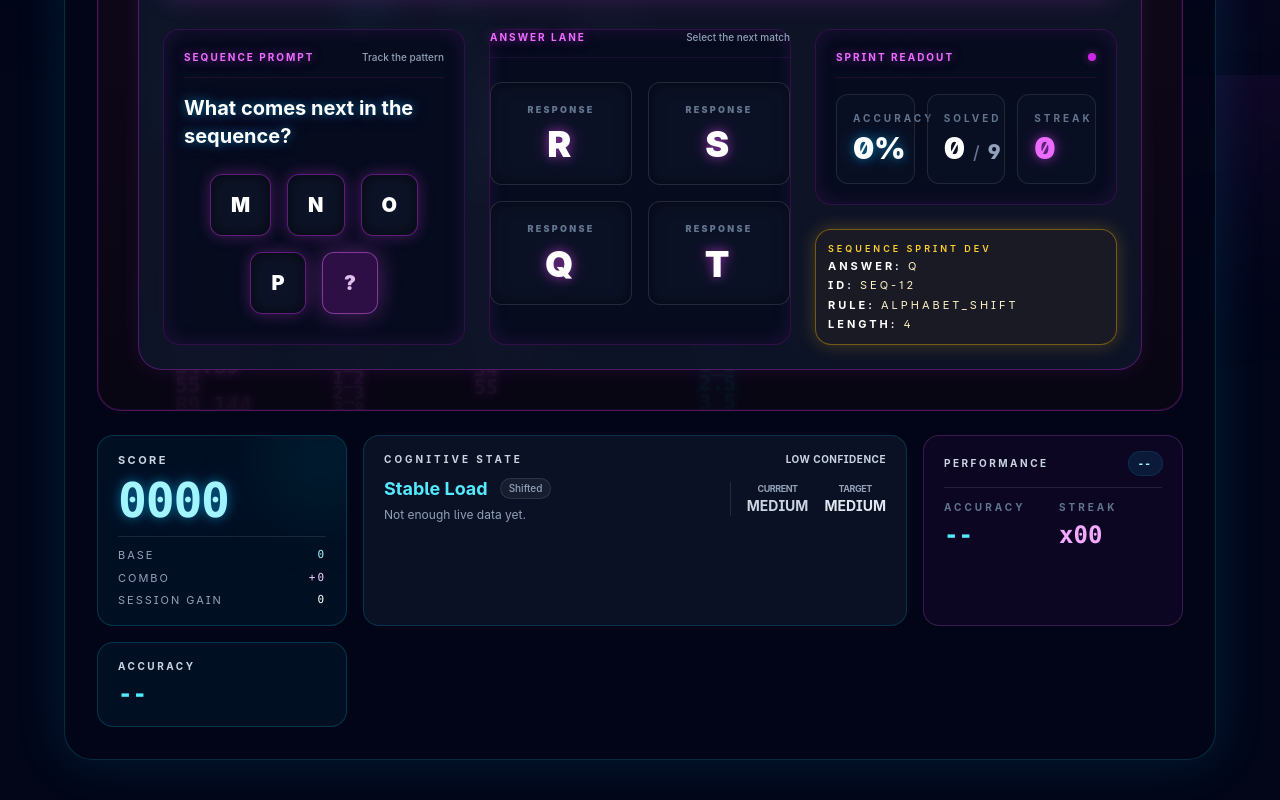
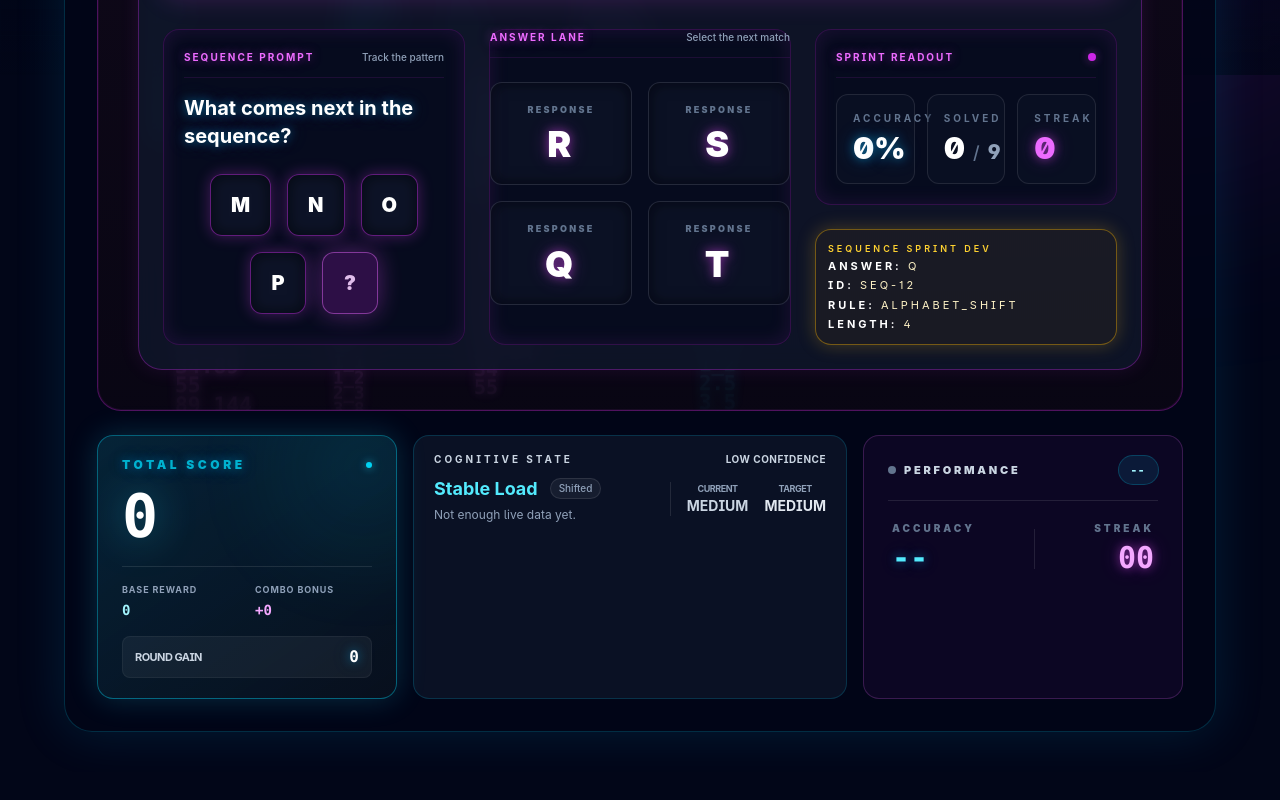
Before and after one commit to Breedlove-Jason/takeneuroiq, a React (Vite) app: page /arena in a window 1280 px wide. Shown: the part 725-1525 px from the top of the page. After the commit the page ends 1497 px from the top, so only its background shows below. Built offline with nearby package versions, Linux system fonts and the light colour scheme.

Commit message:
Refactor scoring logic in Arena component: streamline combo scoring calculations; enhance score breakdown with detailed metrics; improve UI elements for clarity and engagement.

```diff
--- a/src/pages/Arena.jsx
+++ b/src/pages/Arena.jsx
@@ -284,29 +284,21 @@ function getFeedbackBadgeClass(feedback, isCyber) {
 }
 
 const BASE_CORRECT_ANSWER_SCORE = 100;
-
-function getComboScoreValue(streak = 0) {
-  if (streak >= 6) {
-    return 400;
-  }
-  if (streak >= 4) {
-    return 300;
-  }
-  if (streak >= 2) {
-    return 200;
-  }
-  return 100;
-}
+const MAX_COMBO_MULTIPLIER = 4;
 
 function getComboMultiplier(streak = 0) {
-  return getComboScoreValue(streak) / BASE_CORRECT_ANSWER_SCORE;
+  const normalizedStreak = Number.isFinite(streak)
+    ? Math.max(0, Math.floor(streak))
+    : 0;
+
+  return Math.min(MAX_COMBO_MULTIPLIER, Math.max(1, normalizedStreak));
 }
 
 function getSequenceSprintOverflowComboMultiplier(overflowSolvedCount = 0) {
   if (overflowSolvedCount <= 0) {
     return 1;
   }
-  return Math.max(2, Math.min(4, overflowSolvedCount + 1));
+  return Math.min(MAX_COMBO_MULTIPLIER, Math.max(2, overflowSolvedCount + 1));
 }
 
 function getScoreAwardBreakdown({
@@ -316,30 +308,51 @@ function getScoreAwardBreakdown({
   sequenceTotalCount = 0,
 } = {}) {
   const baseAward = BASE_CORRECT_ANSWER_SCORE;
-  const comboTierScore = getComboScoreValue(streak);
-  const streakComboBonus = Math.max(0, comboTierScore - baseAward);
-
-  const overflowSolvedCount =
-    puzzleType === PUZZLE_TYPES.SEQUENCE_SPRINT
-      ? Math.max(0, sequenceSolvedCount - sequenceTotalCount)
-      : 0;
-  const overflowMultiplier = getSequenceSprintOverflowComboMultiplier(
-    overflowSolvedCount,
-  );
-  const sequenceOverflowBonus =
-    puzzleType === PUZZLE_TYPES.SEQUENCE_SPRINT
-      ? BASE_CORRECT_ANSWER_SCORE * Math.max(0, overflowMultiplier - 1)
-      : 0;
-
-  const comboBonusAward = streakComboBonus + sequenceOverflowBonus;
+  const isSequenceSprint = puzzleType === PUZZLE_TYPES.SEQUENCE_SPRINT;
+  const normalizedSequenceSolvedCount = Math.max(0, sequenceSolvedCount);
+  const normalizedSequenceTotalCount = Math.max(0, sequenceTotalCount);
+  const sequenceFinishLineReached =
+    isSequenceSprint &&
+    normalizedSequenceTotalCount > 0 &&
+    normalizedSequenceSolvedCount >= normalizedSequenceTotalCount;
+  const sequenceOverflowSolvedCount = isSequenceSprint
+    ? Math.max(
+        0,
+        normalizedSequenceSolvedCount - normalizedSequenceTotalCount,
+      )
+    : 0;
+
+  const streakComboMultiplier = getComboMultiplier(streak);
+  const sequenceOverflowComboMultiplier =
+    getSequenceSprintOverflowComboMultiplier(sequenceOverflowSolvedCount);
+  const comboScoreValue = isSequenceSprint
+    ? sequenceOverflowSolvedCount > 0
+      ? BASE_CORRECT_ANSWER_SCORE * getComboMultiplier(sequenceOverflowSolvedCount + 1)
+      : baseAward
+    : BASE_CORRECT_ANSWER_SCORE * streakComboMultiplier;
+  const comboMultiplier = Math.max(1, comboScoreValue / baseAward);
+  const comboBonusAward = Math.max(0, comboScoreValue - baseAward);
 
   return {
     baseAward,
+    comboMultiplier,
+    comboScoreValue,
     comboBonusAward,
     totalAwarded: baseAward + comboBonusAward,
-    streakComboBonus,
-    sequenceOverflowBonus,
-    overflowMultiplier,
+    streakComboMultiplier,
+    sequenceOverflowSolvedCount,
+    sequenceOverflowComboMultiplier,
+    sequenceFinishLineReached,
+    scoreStateLabel:
+      comboMultiplier > 1
+        ? isSequenceSprint
+          ? "Finish-line combo"
+          : "Combo bonus"
+        : isSequenceSprint
+          ? sequenceFinishLineReached
+            ? "Finish line reached"
+            : "Lane build"
+          : "Base award",
   };
 }
 
@@ -808,8 +821,10 @@ function Arena({ theme }) {
     getSequenceSprintOverflowComboMultiplier(sequenceOverflowSolvedCount);
   const sequenceSprintComboLabel =
     sequenceOverflowSolvedCount > 0
-      ? `x${sequenceSprintComboMultiplier} Combo`
-      : null;
+      ? `Finish-line x${sequenceSprintComboMultiplier}`
+      : sequenceVisibleSolvedCount >= sequenceTotalCount
+        ? "Finish line cleared"
+        : null;
   const sequenceSprintProgress = getSequenceSprintProgressPercent({
     solvedCount: sequenceVisibleSolvedCount,
     totalCount: sequenceTotalCount,
@@ -1006,6 +1021,12 @@ function Arena({ theme }) {
       const computedFinalSessionDataWithLatest = {
         ...computedFinalSessionData,
         score,
+        totalScore: score,
+        baseScoreEarned,
+        comboBonusEarned,
+        roundScoreEarned: baseScoreEarned + comboBonusEarned,
+        comboMultiplier: lastScoreGain?.comboMultiplier ?? 1,
+        lastScoreGain,
         accuracy: accuracyValue,
         bestStreak,
         puzzlesSeen,
@@ -1051,6 +1072,9 @@ function Arena({ theme }) {
     totalAnswers,
     correctAnswers,
     score,
+    baseScoreEarned,
+    comboBonusEarned,
+    lastScoreGain,
     bestStreak,
     puzzlesSeen,
     recentAnswerHistory,
@@ -1267,9 +1291,13 @@ function Arena({ theme }) {
         baseAward: 0,
         comboBonusAward: 0,
         totalAwarded: 0,
-        streakComboBonus: 0,
-        sequenceOverflowBonus: 0,
-        overflowMultiplier: 1,
+        comboMultiplier: 1,
+        comboScoreValue: 0,
+        streakComboMultiplier: 1,
+        sequenceOverflowSolvedCount: 0,
+        sequenceOverflowComboMultiplier: 1,
+        sequenceFinishLineReached: false,
+        scoreStateLabel: "Base award",
       });
       setFeedback(adaptiveFeedback);
     }
@@ -2362,12 +2390,43 @@ function Arena({ theme }) {
       ? 0
       : Math.round((correctAnswers / totalAnswers) * 100);
   const totalScore = score;
-  const sessionScoreEarned = baseScoreEarned + comboBonusEarned;
-  const comboScoreEarned = comboBonusEarned;
+  const roundScoreEarned = baseScoreEarned + comboBonusEarned;
+  const sessionScoreEarned = roundScoreEarned;
   const comboMultiplier =
     totalAnswers === 0
       ? null
       : getComboMultiplier(streak);
+  const scoreBreakdown = useMemo(() => {
+    const displayComboMultiplier =
+      lastScoreGain?.comboMultiplier ?? comboMultiplier ?? 1;
+
+    return {
+      totalScore,
+      baseScoreEarned,
+      comboBonusEarned,
+      roundScoreEarned,
+      sessionScoreEarned,
+      comboMultiplier: displayComboMultiplier,
+      comboStateLabel:
+        lastScoreGain?.scoreStateLabel ??
+        (totalAnswers === 0
+          ? "Awaiting first solve"
+          : displayComboMultiplier > 1
+            ? "Combo bonus"
+            : "Base award"),
+      lastGain: lastScoreGain?.totalAwarded ?? 0,
+      lastScoreGain,
+    };
+  }, [
+    totalScore,
+    baseScoreEarned,
+    comboBonusEarned,
+    roundScoreEarned,
+    sessionScoreEarned,
+    totalAnswers,
+    comboMultiplier,
+    lastScoreGain,
+  ]);
   const gridRecallPhaseLabel =
     gridRecallPhase === "memorize" ? "Memorization Phase" : "Recall Phase";
   const gridRecallMatrix = useMemo(
@@ -3040,22 +3099,19 @@ function Arena({ theme }) {
                 <div className="mt-6 w-full max-w-3xl rounded-2xl border border-cyan-400/20 bg-slate-900/65 px-6 py-5 backdrop-blur-sm">
                   <div className="flex flex-wrap items-center justify-between gap-3 border-b border-white/10 pb-3">
                     <p className="text-[10px] font-black uppercase tracking-[0.3em] text-cyan-300/80">
-                      Score Breakdown
+                      Total Score
                     </p>
-                    {activePuzzleType === PUZZLE_TYPES.SEQUENCE_SPRINT &&
-                      sequenceOverflowSolvedCount > 0 && (
-                        <span className="rounded-full border border-fuchsia-400/40 bg-fuchsia-500/10 px-3 py-1 text-[10px] font-black uppercase tracking-[0.2em] text-fuchsia-200">
-                          Finish-Line Combo x{sequenceSprintComboMultiplier}
-                        </span>
-                      )}
+                    <span className="rounded-full border border-cyan-400/20 bg-cyan-500/10 px-3 py-1 text-[10px] font-black uppercase tracking-[0.2em] text-cyan-100">
+                      {scoreBreakdown.comboStateLabel}
+                    </span>
                   </div>
-                  <div className="mt-4 grid gap-3 text-left sm:grid-cols-3">
+                  <div className="mt-4 grid gap-3 text-left sm:grid-cols-2">
                     <div className="rounded-xl border border-white/10 bg-white/5 px-4 py-3">
                       <p className="text-[10px] font-bold uppercase tracking-[0.2em] text-slate-400">
                         Base Score
                       </p>
                       <p className="mt-1 font-mono text-2xl font-black text-cyan-200">
-                        {baseScoreEarned.toLocaleString()}
+                        {scoreBreakdown.baseScoreEarned.toLocaleString()}
                       </p>
                     </div>
                     <div className="rounded-xl border border-white/10 bg-white/5 px-4 py-3">
@@ -3063,15 +3119,25 @@ function Arena({ theme }) {
                         Combo Bonus
                       </p>
                       <p className="mt-1 font-mono text-2xl font-black text-fuchsia-200">
-                        +{comboScoreEarned.toLocaleString()}
+                        +{scoreBreakdown.comboBonusEarned.toLocaleString()}
                       </p>
                     </div>
                     <div className="rounded-xl border border-cyan-300/30 bg-cyan-400/10 px-4 py-3">
                       <p className="text-[10px] font-bold uppercase tracking-[0.2em] text-cyan-200/80">
-                        Final Total
+                        Round Gain
                       </p>
                       <p className="mt-1 font-mono text-2xl font-black text-white">
-                        {sessionScoreEarned.toLocaleString()}
+                        +{scoreBreakdown.roundScoreEarned.toLocaleString()}
+                      </p>
+                    </div>
+                    <div className="rounded-xl border border-white/10 bg-white/5 px-4 py-3">
+                      <p className="text-[10px] font-bold uppercase tracking-[0.2em] text-slate-400">
+                        Last Gain
+                      </p>
+                      <p className="mt-1 font-mono text-2xl font-black text-emerald-200">
+                            {scoreBreakdown.lastGain > 0
+                              ? `+${scoreBreakdown.lastGain.toLocaleString()}`
+                              : "--"}
                       </p>
                     </div>
                   </div>
@@ -3574,77 +3640,72 @@ function Arena({ theme }) {
             </div>
           </div>
 
-          <div className="mt-6 grid gap-4 xl:grid-cols-[250px_minmax(0,1fr)_260px]">
+          <div className="mt-6 grid gap-4 xl:grid-cols-[300px_minmax(0,1fr)_320px]">
             <div
-              className={`relative overflow-hidden rounded-2xl border px-5 py-4 ${
+              className={`relative overflow-hidden rounded-2xl border px-6 py-5 ${
                 isCyber
-                  ? "border-cyan-400/20 bg-cyan-400/5"
-                  : "border-slate-200 bg-slate-50"
+                  ? "border-cyan-400/40 bg-[linear-gradient(145deg,rgba(34,211,238,0.15)_0%,rgba(8,16,30,0.95)_100%)] shadow-[0_0_30px_rgba(34,211,238,0.2)]"
+                  : "border-slate-200 bg-slate-50 shadow-sm"
               }`}
             >
               {isCyber && (
-                <div className="pointer-events-none absolute -right-6 -top-6 h-24 w-24 rounded-full bg-cyan-400/10 blur-2xl" />
+                <div className="pointer-events-none absolute -right-8 -top-8 h-32 w-32 rounded-full bg-cyan-400/20 blur-3xl animate-pulse" />
               )}
-              <p
-                className={`text-[11px] font-bold uppercase tracking-[0.22em] ${
-                  isCyber ? "text-slate-300" : "text-slate-500"
+              <div className="flex items-center justify-between">
+                <p
+                  className={`text-[12px] font-black uppercase tracking-[0.3em] ${
+                    isCyber ? "text-cyan-400/80 text-glow-blue" : "text-slate-500"
+                  }`}
+                >
+                  Total Score
+                </p>
+                {isCyber && (
+                  <div className="h-1.5 w-1.5 rounded-full bg-cyan-400 shadow-[0_0_8px_rgba(34,211,238,0.8)]" />
+                )}
+              </div>
+              <div
+                className={`mt-3 font-mono text-[clamp(2.5rem,5vw,3.75rem)] font-black leading-none tracking-tighter ${
+                  isCyber
+                    ? "text-white drop-shadow-[0_0_20px_rgba(34,211,238,0.4)]"
+                    : "text-slate-900"
                 }`}
               >
-                SCORE
-              </p>
-              <div
-                className={`mt-2 font-mono text-[clamp(2rem,4vw,3rem)] font-black leading-none tracking-tight ${
-                  isCyber
-                    ? "text-cyan-200 text-glow-blue"
-                    : "text-cyan-700"
-                }`}
-              >
-                {totalScore.toString().padStart(4, "0")}
+                {scoreBreakdown.totalScore.toLocaleString()}
               </div>
-              <div className="mt-3 space-y-1.5 border-t border-white/10 pt-2.5 text-[11px]">
-                <div className="flex items-center justify-between gap-2 uppercase tracking-[0.18em]">
-                  <span className={isCyber ? "text-slate-400" : "text-slate-500"}>
-                    Base
+              <div className="mt-5 grid gap-3 border-t border-white/10 pt-4 text-[11px]">
+                <div className="grid grid-cols-2 gap-4">
+                  <div className="flex flex-col gap-1">
+                    <span className={isCyber ? "text-slate-400 uppercase tracking-widest font-bold text-[9px]" : "text-slate-500 font-bold text-[9px]"}>
+                      Base Reward
+                    </span>
+                    <span className={`font-mono text-sm font-bold ${isCyber ? "text-cyan-200" : "text-slate-700"}`}>
+                      {scoreBreakdown.baseScoreEarned.toLocaleString()}
+                    </span>
+                  </div>
+                  <div className="flex flex-col gap-1">
+                    <span className={isCyber ? "text-slate-400 uppercase tracking-widest font-bold text-[9px]" : "text-slate-500 font-bold text-[9px]"}>
+                      Combo Bonus
+                    </span>
+                    <span className={`font-mono text-sm font-bold ${isCyber ? "text-fuchsia-300" : "text-slate-700"}`}>
+                      +{scoreBreakdown.comboBonusEarned.toLocaleString()}
+                    </span>
+                  </div>
+                </div>
+                <div className="mt-1 flex items-center justify-between rounded-lg bg-white/5 px-3 py-2 border border-white/5">
+                  <span className={isCyber ? "text-slate-300 font-bold uppercase tracking-tighter" : "text-slate-600 font-bold"}>
+                    Round Gain
                   </span>
-                  <span
-                    className={
-                      isCyber ? "font-mono text-cyan-200" : "font-mono text-slate-700"
-                    }
-                  >
-                    {baseScoreEarned.toLocaleString()}
-                  </span>
+                  <div className="flex items-center gap-2">
+                    <span className={`font-mono text-base font-black ${isCyber ? "text-white text-glow-blue" : "text-slate-900"}`}>
+                      {scoreBreakdown.roundScoreEarned.toLocaleString()}
+                    </span>
+                    {scoreBreakdown.lastGain > 0 && (
+                      <span className={`animate-bounce-subtle font-mono text-[10px] font-bold ${isCyber ? "text-emerald-400" : "text-emerald-600"}`}>
+                        (+{scoreBreakdown.lastGain.toLocaleString()})
+                      </span>
+                    )}
+                  </div>
                 </div>
-                <div className="flex items-center justify-between gap-2 uppercase tracking-[0.18em]">
-                  <span className={isCyber ? "text-slate-400" : "text-slate-500"}>
-                    Combo
-                  </span>
-                  <span
-                    className={
-                      isCyber
-                        ? "font-mono text-fuchsia-200"
-                        : "font-mono text-slate-700"
-                    }
-                  >
-                    +{comboScoreEarned.toLocaleString()}
-                  </span>
-                </div>
-                <div className="flex items-center justify-between gap-2 uppercase tracking-[0.18em]">
-                  <span className={isCyber ? "text-slate-400" : "text-slate-500"}>
-                    Session Gain
-                  </span>
-                  <span
-                    className={
-                      isCyber ? "font-mono text-white" : "font-mono text-slate-800"
-                    }
-                  >
-                    {sessionScoreEarned.toLocaleString()}
-                  </span>
-                </div>
-                {lastScoreGain && (
-                  <div className="pt-1 text-right font-mono text-[12px] font-bold text-emerald-300">
-                    Last +{lastScoreGain.totalAwarded}
-                  </div>
-                )}
               </div>
             </div>
 
@@ -3709,86 +3770,70 @@ function Arena({ theme }) {
             </div>
 
             <div
-              className={`rounded-2xl border px-5 py-4 transition-all duration-300 ${
+              className={`relative overflow-hidden rounded-2xl border px-6 py-5 transition-all duration-500 ${
                 isCyber
                   ? streak >= 6
-                    ? "border-fuchsia-400/90 bg-fuchsia-500/20"
+                    ? "border-fuchsia-400 bg-[linear-gradient(145deg,rgba(217,70,239,0.2)_0%,rgba(15,10,30,0.95)_100%)] shadow-[0_0_40px_rgba(217,70,239,0.25)]"
                     : streak >= 4
                       ? "border-fuchsia-400/60 bg-fuchsia-500/14"
                       : streak >= 2
                         ? "border-fuchsia-400/35 bg-fuchsia-500/8"
                         : "border-fuchsia-400/20 bg-fuchsia-500/5"
-                  : "border-slate-200 bg-slate-50"
+                  : "border-slate-200 bg-slate-50 shadow-sm"
               }`}
             >
-              <div className="flex items-center justify-between gap-4 border-b border-white/10 pb-3">
-                <p
-                  className={`text-[10px] font-bold uppercase tracking-[0.25em] ${
-                    isCyber ? "text-slate-300" : "text-slate-500"
-                  }`}
-                >
-                  Performance
-                </p>
+              <div className="flex items-center justify-between gap-4 border-b border-white/10 pb-4">
+                <div className="flex items-center gap-2">
+                  <div className={`h-2 w-2 rounded-full ${isCyber ? (streak >= 4 ? 'bg-fuchsia-400 animate-ping' : 'bg-slate-500') : 'bg-slate-400'}`} />
+                  <p
+                    className={`text-[11px] font-black uppercase tracking-[0.25em] ${
+                      isCyber ? "text-slate-300" : "text-slate-500"
+                    }`}
+                  >
+                    Performance
+                  </p>
+                </div>
                 <span
-                  className={`rounded-full px-2.5 py-1 text-[10px] font-black uppercase tracking-[0.2em] ${
+                  className={`rounded-full px-3 py-1.5 text-[11px] font-black uppercase tracking-[0.2em] transition-transform duration-300 ${
                     isCyber
                       ? comboMultiplier >= 3
-                        ? "bg-fuchsia-500/20 text-fuchsia-200 ring-1 ring-fuchsia-400/30"
-                        : "bg-cyan-400/10 text-cyan-200 ring-1 ring-cyan-400/20"
+                        ? "bg-fuchsia-500/20 text-fuchsia-200 ring-1 ring-fuchsia-400/40 scale-110 shadow-[0_0_15px_rgba(217,70,239,0.3)]"
+                        : "bg-cyan-400/10 text-cyan-200 ring-1 ring-cyan-400/30"
                       : "bg-slate-100 text-slate-600 ring-1 ring-slate-200"
                   }`}
                 >
                   {comboMultiplier === null ? "--" : `x${comboMultiplier}`}
                 </span>
               </div>
-              <div className="mt-3 grid gap-3 sm:grid-cols-2">
-                <div>
-                  <p className="text-[10px] font-bold uppercase tracking-[0.3em] text-slate-500">
-                    ACCURACY
+
+              <div className="mt-5 flex items-center justify-between px-1">
+                <div className="flex flex-col">
+                  <p className="text-[10px] font-black uppercase tracking-[0.3em] text-slate-500">
+                    Accuracy
                   </p>
                   <div
-                    className={`mt-1 font-mono text-2xl font-bold ${
-                      isCyber ? "text-cyan-300" : "text-slate-800"
+                    className={`mt-1 font-mono text-3xl font-black ${
+                      isCyber ? "text-cyan-300 text-glow-blue" : "text-slate-800"
                     }`}
                   >
                     {accuracy}
                   </div>
                 </div>
-                <div>
-                  <p className="text-[10px] font-bold uppercase tracking-[0.3em] text-slate-500">
-                    STREAK
+
+                <div className="h-10 w-px bg-white/10" />
+
+                <div className="flex flex-col text-right">
+                  <p className="text-[10px] font-black uppercase tracking-[0.3em] text-slate-500">
+                    Streak
                   </p>
                   <div
-                    className={`mt-1 font-mono text-2xl font-bold ${
-                      isCyber ? "text-fuchsia-300" : "text-slate-800"
+                    className={`mt-1 font-mono text-3xl font-black ${
+                      isCyber ? "text-fuchsia-300 text-glow-pink" : "text-slate-800"
                     }`}
                   >
-                    x{streak.toString().padStart(2, "0")}
+                    {streak.toString().padStart(2, "0")}
                   </div>
                 </div>
-              </div>
-            </div>
-
-            <div
-              className={`rounded-2xl border px-5 py-4 ${
-                isCyber
-                  ? "border-cyan-400/20 bg-cyan-400/5"
-                  : "border-slate-200 bg-slate-50"
-              }`}
-            >
-              <p
-                className={`text-[10px] font-bold uppercase tracking-[0.25em] ${
-                  isCyber ? "text-slate-300" : "text-slate-500"
-                }`}
-              >
-                ACCURACY
-              </p>
-              <div
-                className={`mt-1 font-mono text-2xl font-bold ${
-                  isCyber ? "text-cyan-300" : "text-slate-800"
-                }`}
-              >
-                {accuracy}
               </div>
             </div>
           </div>
```
